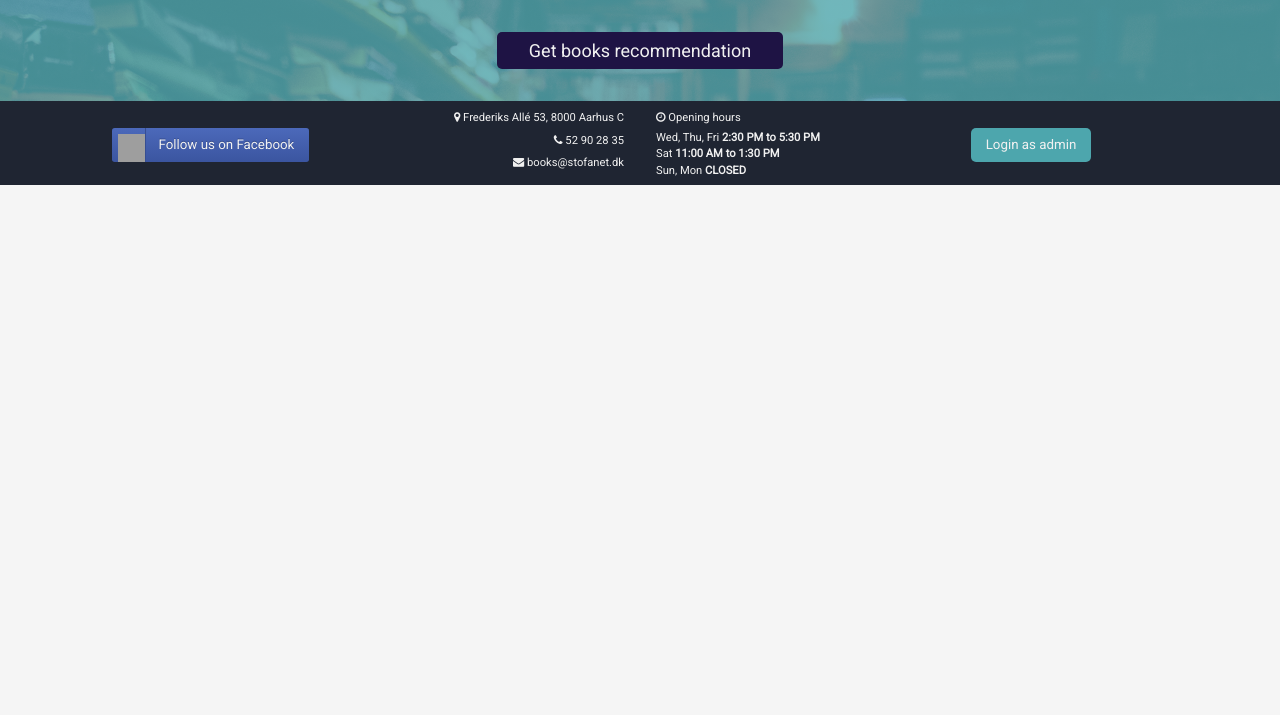
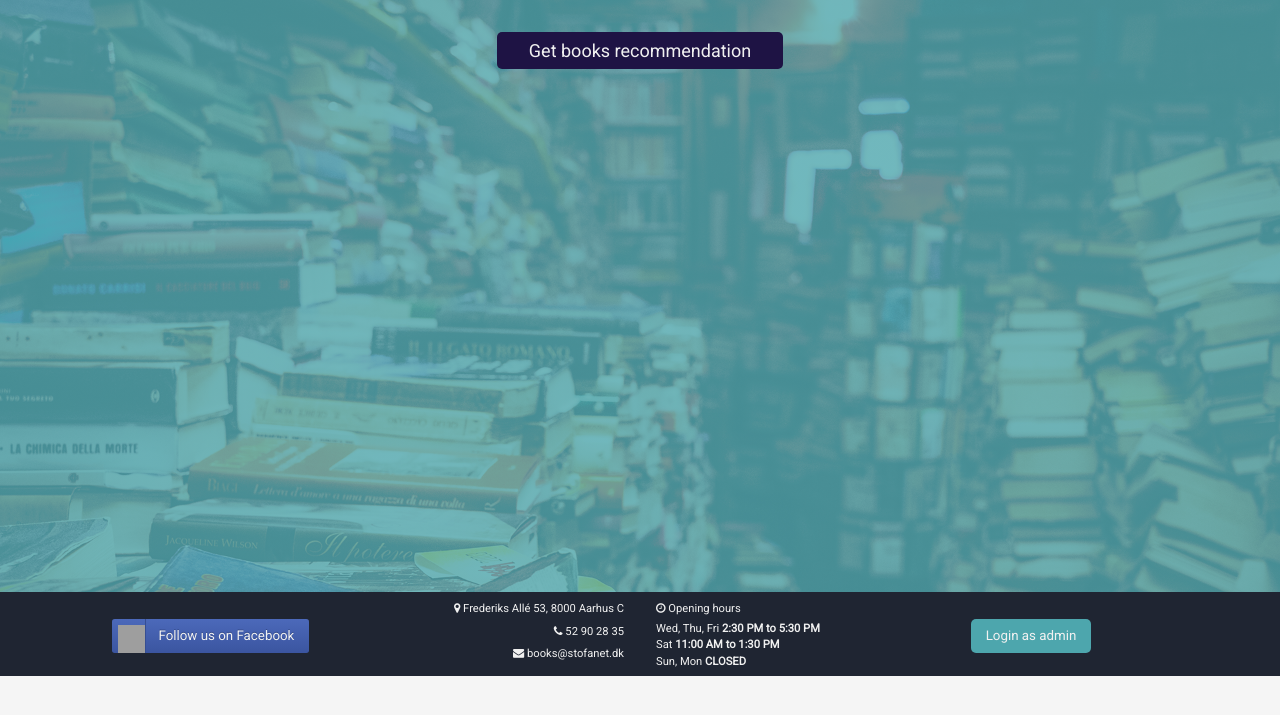
Before and after one commit to valio953/englishbooks, a PHP site: page /recommend-books.php in a window 1280 px wide. Shown: the part 64-779 px from the top of the page. Run offline with PHP 8.4, Linux system fonts and the light colour scheme; data that the repository does not hold is empty; some libraries are stand-ins or nearby versions; grey boxes are pictures that could not be loaded.

Commit message:
recommendation page height fixed

```diff
--- a/css/style.css
+++ b/css/style.css
@@ -861,6 +861,6 @@ body {
 }
 
 /* Recommodation page */
-#my_camera {
-  magin: 0 auto;
+#sctn_books_recommendation {
+  min-height: 70vh;
 }
```
Also changed, not shown: temp_imgs/tmpImg_1496935763.jpg (added).
